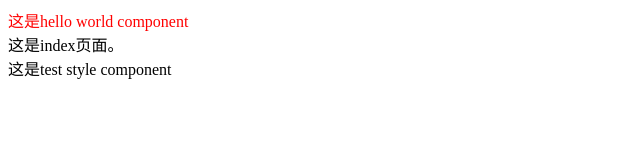
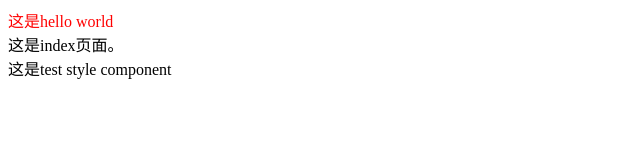
Before and after one commit to ppsucweb/smart-recorder, a Vue app: page / in a window 1280 px wide. Shown: the top 160 px of the page, without its empty margins (0-640 px from the left). Built offline with nearby package versions, Linux system fonts and the light colour scheme.

Commit message:
feat: update helloworld component

```diff
--- a/src/components/Helloworld/index.vue
+++ b/src/components/Helloworld/index.vue
@@ -1,6 +1,6 @@
 <template>
   <div class="component">
-      这是hello world component
+    这是hello world
   </div>
 </template>
 
```
